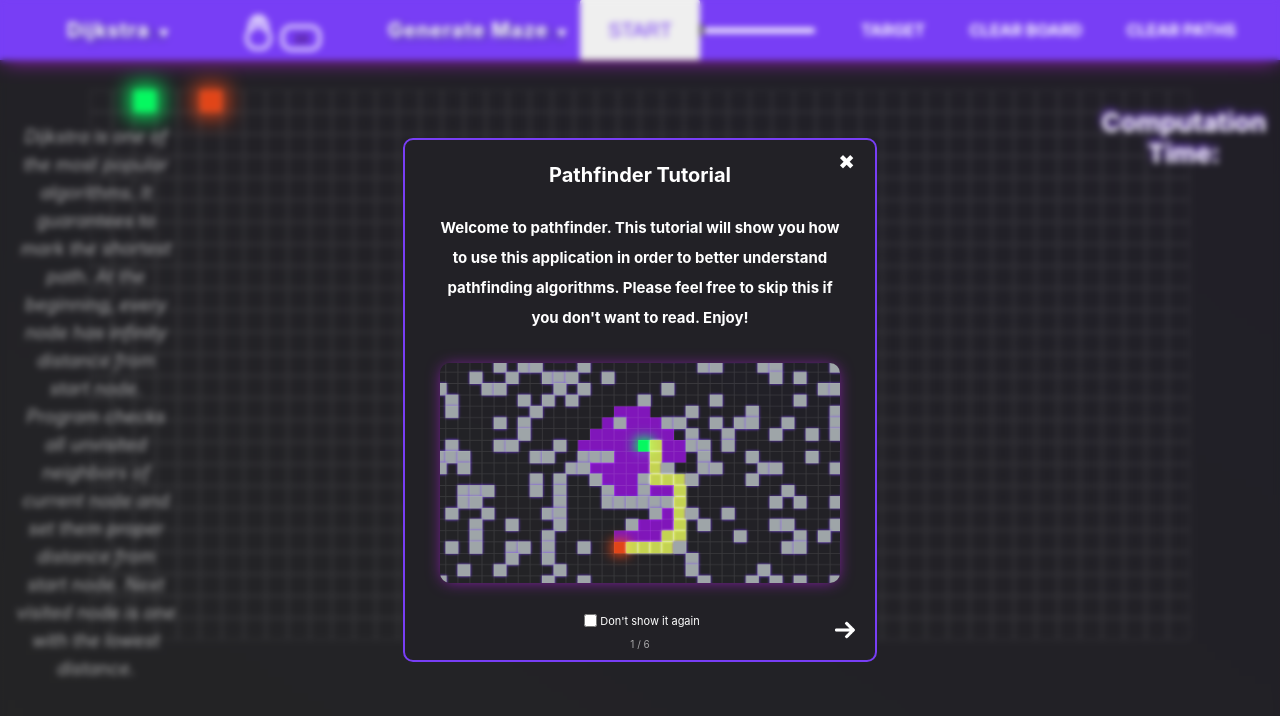
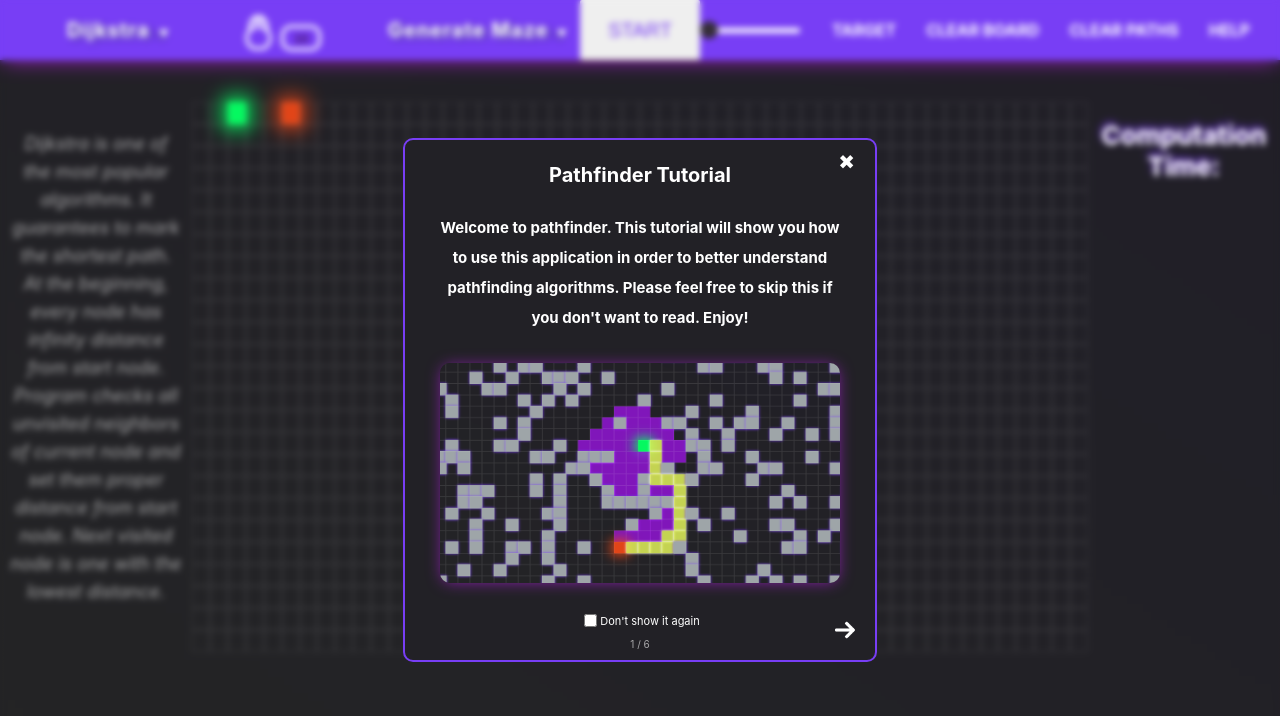
Before and after one commit to coado/Pathfinder, a React (Create React App) app: page / in a window 1280 px wide. Shown: the top 716 px of the page. Built offline with nearby package versions, Linux system fonts and the light colour scheme.

Commit message:
added Help in header

```diff
--- a/src/App.tsx
+++ b/src/App.tsx
@@ -38,6 +38,7 @@ function App() {
           setDragTarget={setDragTarget}
           mousePressed={mousePressed}
           setMousePressed={setMousePressed}
+          setTutorialWindow={() => setTutorialWindow(true)}
         />
       </div>
 
--- a/src/PathfindingVisualizer/PathfindingVisualizer.styles.scss
+++ b/src/PathfindingVisualizer/PathfindingVisualizer.styles.scss
@@ -2,7 +2,7 @@
   display: grid;
   width: 100%;
   grid-template-columns: 15% 70% 15%;
-  padding-top: 7%;
+  padding-top: 8%;
 }
 
 .Info {
@@ -14,7 +14,7 @@
 
   &__text {
     font-size: 1.8rem;
-    padding: 1.5rem;
+    padding: 1rem;
     line-height: 2.8rem;
     opacity: 0.6;
     font-style: italic;
@@ -22,9 +22,6 @@
 }
 
 .Board {
-  display: flex;
-  flex-direction: column;
-  align-items: center;
   &__row {
     display: flex;
   }
--- a/src/PathfindingVisualizer/PathfindingVisualizer.tsx
+++ b/src/PathfindingVisualizer/PathfindingVisualizer.tsx
@@ -22,6 +22,7 @@ interface IPathfindingVisualizer {
     setDragEnd: draggingFunction;
     setDragTarget: draggingFunction;
     setMousePressed: draggingFunction;
+    setTutorialWindow: () => void
 }
 
 export interface IPaths {
@@ -37,7 +38,8 @@ export const PathfindingVisualizer: React.FC<IPathfindingVisualizer> = (
       dragStart,
       setDragStart,
       mousePressed,
-      setMousePressed
+      setMousePressed,
+      setTutorialWindow
     }) => {
 
     const minDim = 25;
@@ -415,6 +417,7 @@ export const PathfindingVisualizer: React.FC<IPathfindingVisualizer> = (
                 minDim={minDim}
                 maxDim={maxDim}
                 block={blockFunction}
+                setTutorialWindow={setTutorialWindow}
             />
             <div className='Container'>
                 <div className='Info'>
@@ -450,7 +453,6 @@ export const PathfindingVisualizer: React.FC<IPathfindingVisualizer> = (
                         })
                     }
                 </div>
-
                 <div className='ComputationTime'>
                     <h1 className='ComputationTime__header'>Computation <br /> Time:</h1>
                     <span className='ComputationTime__value'>{measuredTime !== null ? measuredTime === 0 ? '< 1 ms' : `${Math.round(measuredTime)}ms` : null}</span>
--- a/src/components/Header/Header.styles.scss
+++ b/src/components/Header/Header.styles.scss
@@ -173,7 +173,9 @@
     outline: none;
     -webkit-appearance: none;
     height: 0.5rem;
+    width: 10rem;
     border-radius: 0.5rem;
+    margin-left: 3rem;
 
     &::-webkit-slider-thumb {
       appearance: none;
--- a/src/components/Header/Header.tsx
+++ b/src/components/Header/Header.tsx
@@ -28,10 +28,12 @@ interface IHeader {
         generateRandomMaze: () => void;
         generateRandomMazeWithRandomWeights: () => void;
         generateMaze: () => void;
+        setTutorialWindow: () => void
     }
 
 export const Header: React.FC<IHeader> = (
     {
+        setTutorialWindow,
         clearBoard,
         clearPaths,
         generateRandomMaze,
@@ -116,6 +118,7 @@ export const Header: React.FC<IHeader> = (
                         <h1 onClick={generateTarget} className='Header__text'> TARGET </h1>
                         <h1 onClick={clearBoard} className='Header__text'> CLEAR BOARD </h1>
                         <h1 onClick={clearPaths} className='Header__text'> CLEAR PATHS </h1>
+                        <h1 onClick={setTutorialWindow} className='Header__text'> HELP </h1>
             </div>
         </div>
 )}
```
